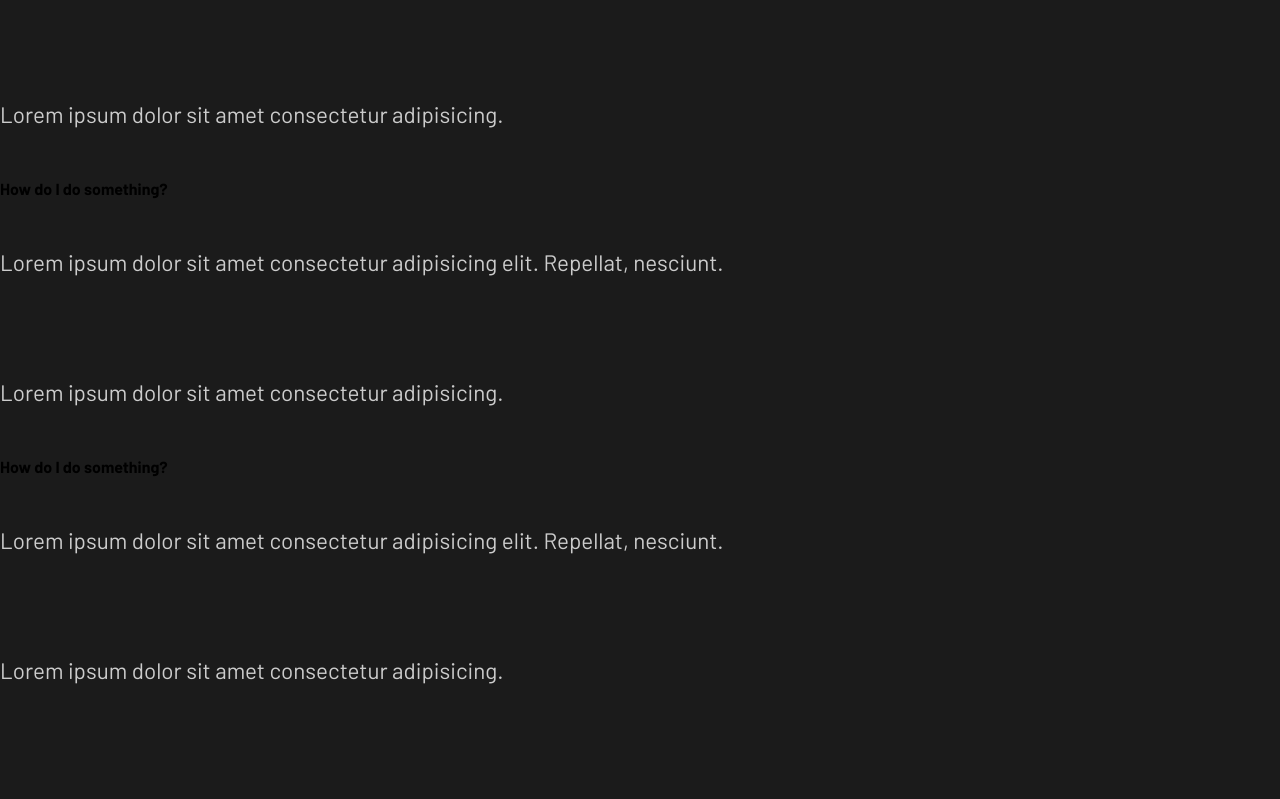
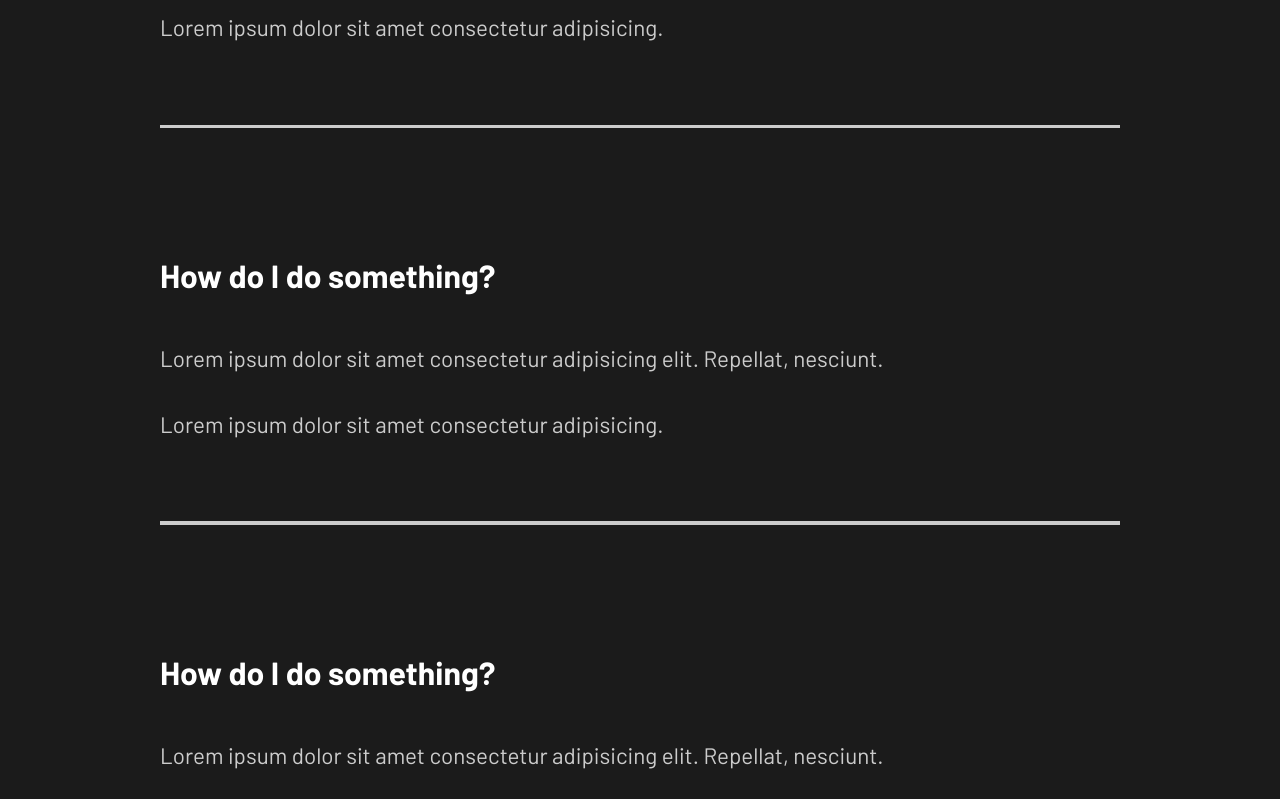
Before and after one commit to johnlombardi389/comp-website, a React (Create React App) app: page / in a window 1280 px wide. Shown: the part 2601-3400 px from the top of the page. Before the commit the page ends 3337 px from the top, so only its background shows below. Built offline with nearby package versions, Linux system fonts and the light colour scheme.

Commit message:
Styled faq section of about page

```diff
--- a/src/components/FaqSection.js
+++ b/src/components/FaqSection.js
@@ -1,8 +1,11 @@
 import React from "react";
+// Styles
+import styled from "styled-components";
+import { About } from "../styles";
 
 function FaqSection() {
   return (
-    <div className="faq">
+    <Faq>
       <h2>
         Any Questions? <span>FAQ</span>
       </h2>
@@ -15,6 +18,19 @@
           </p>
           <p>Lorem ipsum dolor sit amet consectetur adipisicing.</p>
         </div>
+        <div className="faq-line"></div>
+      </div>
+
+      <div className="question">
+        <h4>How do I do something?</h4>
+        <div className="answer">
+          <p>
+            Lorem ipsum dolor sit amet consectetur adipisicing elit. Repellat,
+            nesciunt.
+          </p>
+          <p>Lorem ipsum dolor sit amet consectetur adipisicing.</p>
+        </div>
+        <div className="faq-line"></div>
       </div>
 
       <div className="question">
@@ -37,20 +53,37 @@
           </p>
           <p>Lorem ipsum dolor sit amet consectetur adipisicing.</p>
         </div>
+        <div className="faq-line"></div>
       </div>
-
-      <div className="question">
-        <h4>How do I do something?</h4>
-        <div className="answer">
-          <p>
-            Lorem ipsum dolor sit amet consectetur adipisicing elit. Repellat,
-            nesciunt.
-          </p>
-          <p>Lorem ipsum dolor sit amet consectetur adipisicing.</p>
-        </div>
-      </div>
-    </div>
+    </Faq>
   );
 }
 
+const Faq = styled(About)`
+  display: block;
+  span {
+    display: block;
+  }
+  h2 {
+    padding-bottom: 2rem;
+    font-weight: lighter;
+  }
+  .faq-line {
+    background: #cccccc;
+    height: 0.2rem;
+    margin: 2rem 0rem;
+    width: 100%;
+  }
+  .question {
+    padding: 3rem 0rem;
+    cursor: pointer;
+  }
+  .answer {
+    padding: 2rem 0rem;
+    p {
+      padding: 1rem 0rem;
+    }
+  }
+`;
+
 export default FaqSection;
--- a/src/components/GlobalStyle.js
+++ b/src/components/GlobalStyle.js
@@ -39,6 +39,7 @@
 
   h4 {
     font-weight: bold;
+    font-size: 2rem;
   }
 
   a {
```
